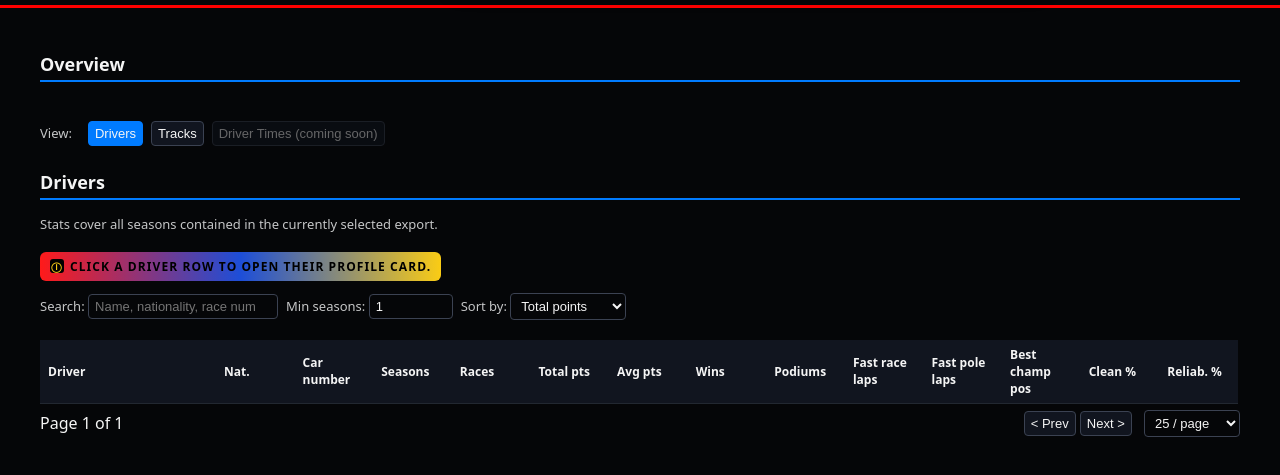
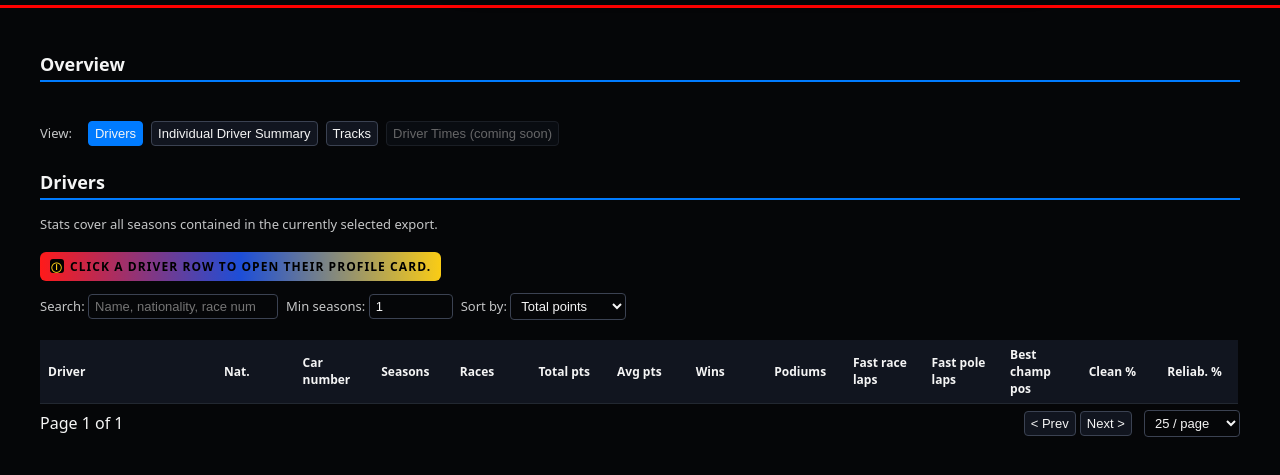
Before and after one commit to ttrlf1racing/ttrl-season-data, a plain HTML site: page index.html in a window 1280 px wide. Shown: the part 111-586 px from the top of the page. Drawn offline with Linux system fonts and the light colour scheme.

Commit message:
Update index.html

```diff
--- a/index.html
+++ b/index.html
@@ -399,10 +399,12 @@
   <div class="filters" style="margin-top:0;">
     <label style="margin-right:8px;">View:</label>
     <button class="tab-btn active" data-view="drivers">Drivers</button>
+    <button class="tab-btn" data-view="driverSummary">Individual Driver Summary</button>
     <button class="tab-btn" data-view="tracks">Tracks</button>
     <button class="tab-btn disabled" data-view="driverTimes" aria-disabled="true">Driver Times (coming soon)</button>
   </div>
 </section>
+
 
   <!-- Drivers -->
   <section id="driversSection" data-view="drivers" class="active">
```
Lines whose indentation alone changed are shown as unchanged.
